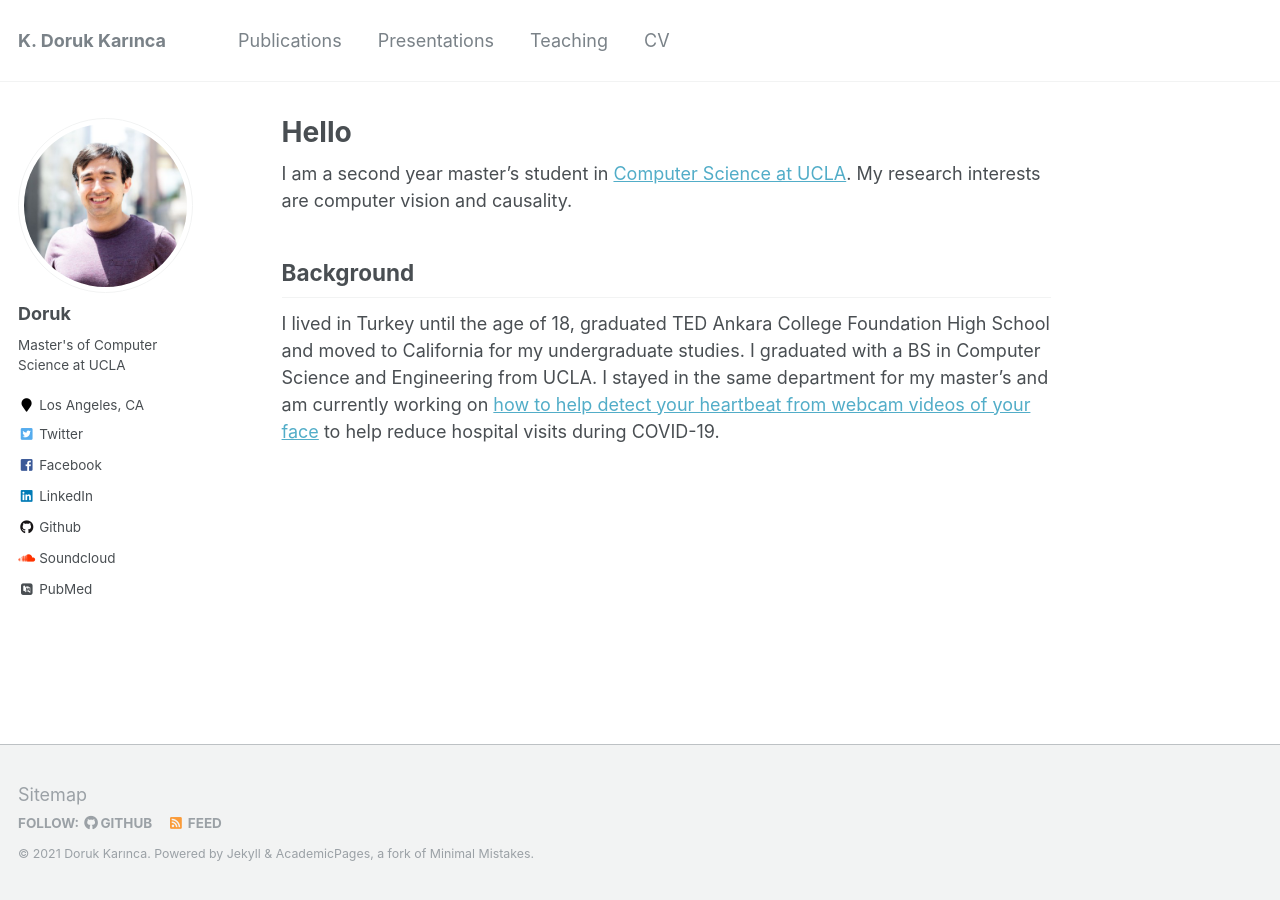
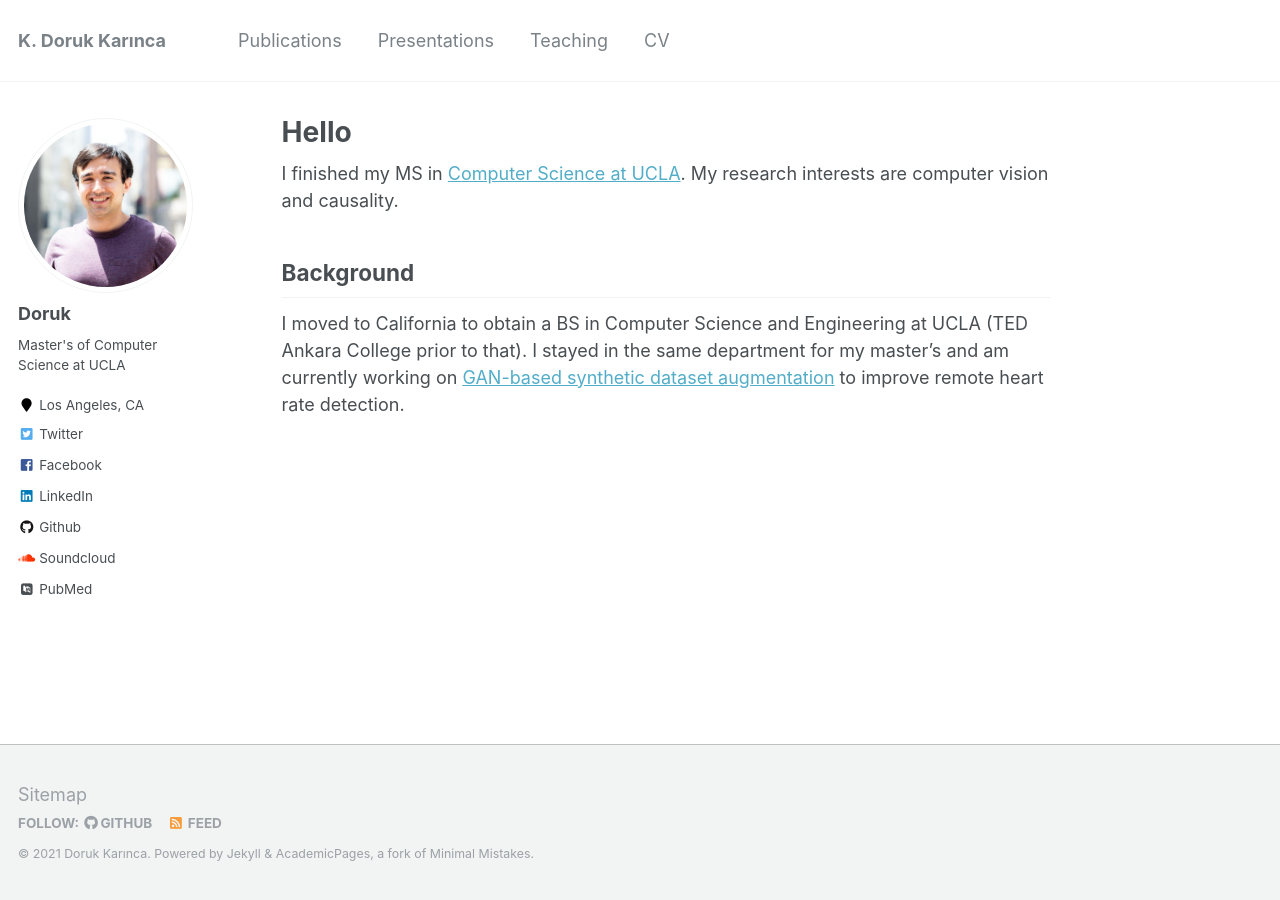
Before and after one commit to dorukkarinca/dorukkarinca.github.io, a Jekyll site: the page built from _pages/about.md, in a window 1280 px wide. Built offline with Jekyll 4.4.1, drawn with Linux system fonts in a browser that asks for light colours; some web fonts are replaced.

Commit message:
add MS graduation and synthetic augmentation to homepage

```diff
--- a/_pages/about.md
+++ b/_pages/about.md
@@ -8,8 +8,8 @@ redirect_from:
   - /about.html
 ---
 
-I am a second year master's student in [Computer Science at UCLA](https://cs.ucla.edu). My research interests are computer vision and causality.
+I finished my MS in [Computer Science at UCLA](https://cs.ucla.edu). My research interests are computer vision and causality.
 
 Background
 ------
-I lived in Turkey until the age of 18, graduated TED Ankara College Foundation High School and moved to California for my undergraduate studies. I graduated with a BS in Computer Science and Engineering from UCLA. I stayed in the same department for my master's and am currently working on [how to help detect your heartbeat from webcam videos of your face](https://arxiv.org/abs/2010.12769) to help reduce hospital visits during COVID-19.
+I moved to California to obtain a BS in Computer Science and Engineering at UCLA (TED Ankara College prior to that). I stayed in the same department for my master's and am currently working on [GAN-based synthetic dataset augmentation](https://dorukkarinca.com/publication/2021-06-10-overcoming-difficulty-in-obtaining) to improve remote heart rate detection.
```
